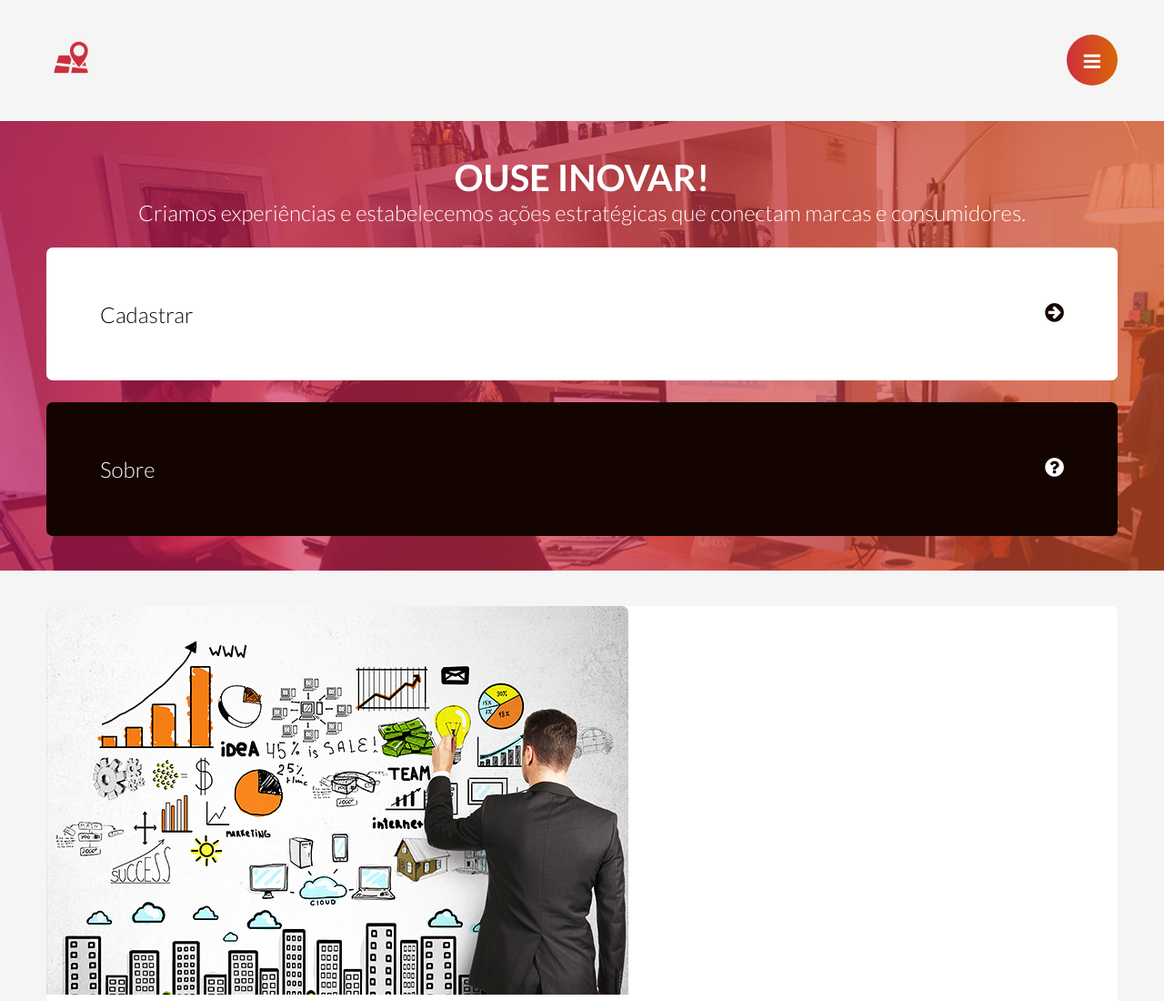
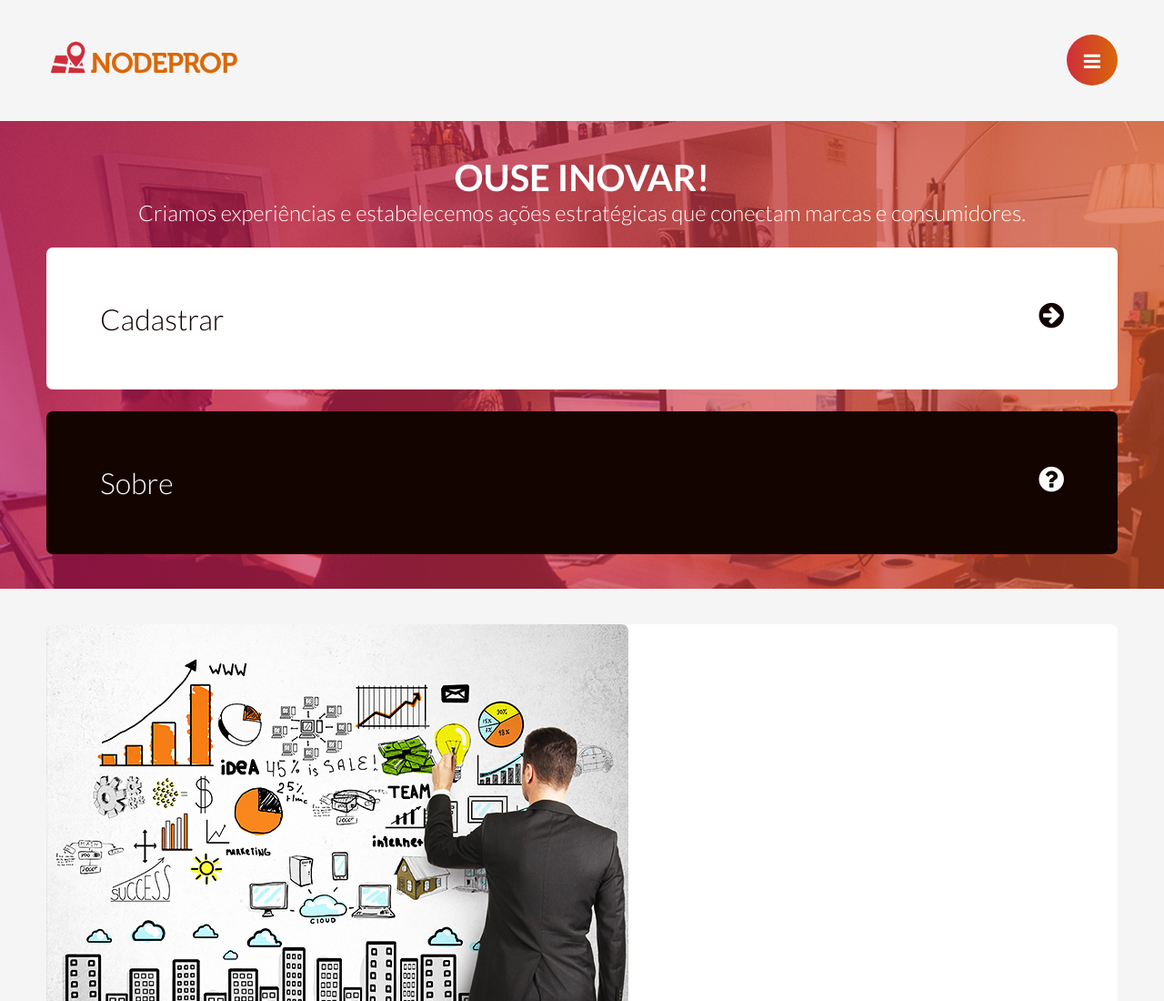
Before and after one commit to CleytonRibeiro38/projeto-html-css-responsivo, a plain HTML site: page projeto/index.html in a window 1280 px wide. Shown: the top 1100 px of the page at 91% size. Drawn offline with nearby package versions, Linux system fonts and the light colour scheme.

Commit message:
Breakpoint 480px

```diff
--- a/projeto/css/style.css
+++ b/projeto/css/style.css
@@ -246,3 +246,16 @@ img{
     margin-top: 2%;
     color: rgba(255,255,255,0.7);
 }
+
+/*=======MOBILE FIRST=======*/
+/*=======SMAL DEVICES - SMARTPHONES=======*/
+
+@media screen and (min-width:480px) {
+    .logo{
+        width: 214px;
+        background: url(../img/logo.png) no-repeat center/214px;
+    }
+    .btn{
+        font-size: 2em;
+    }
+}
```
